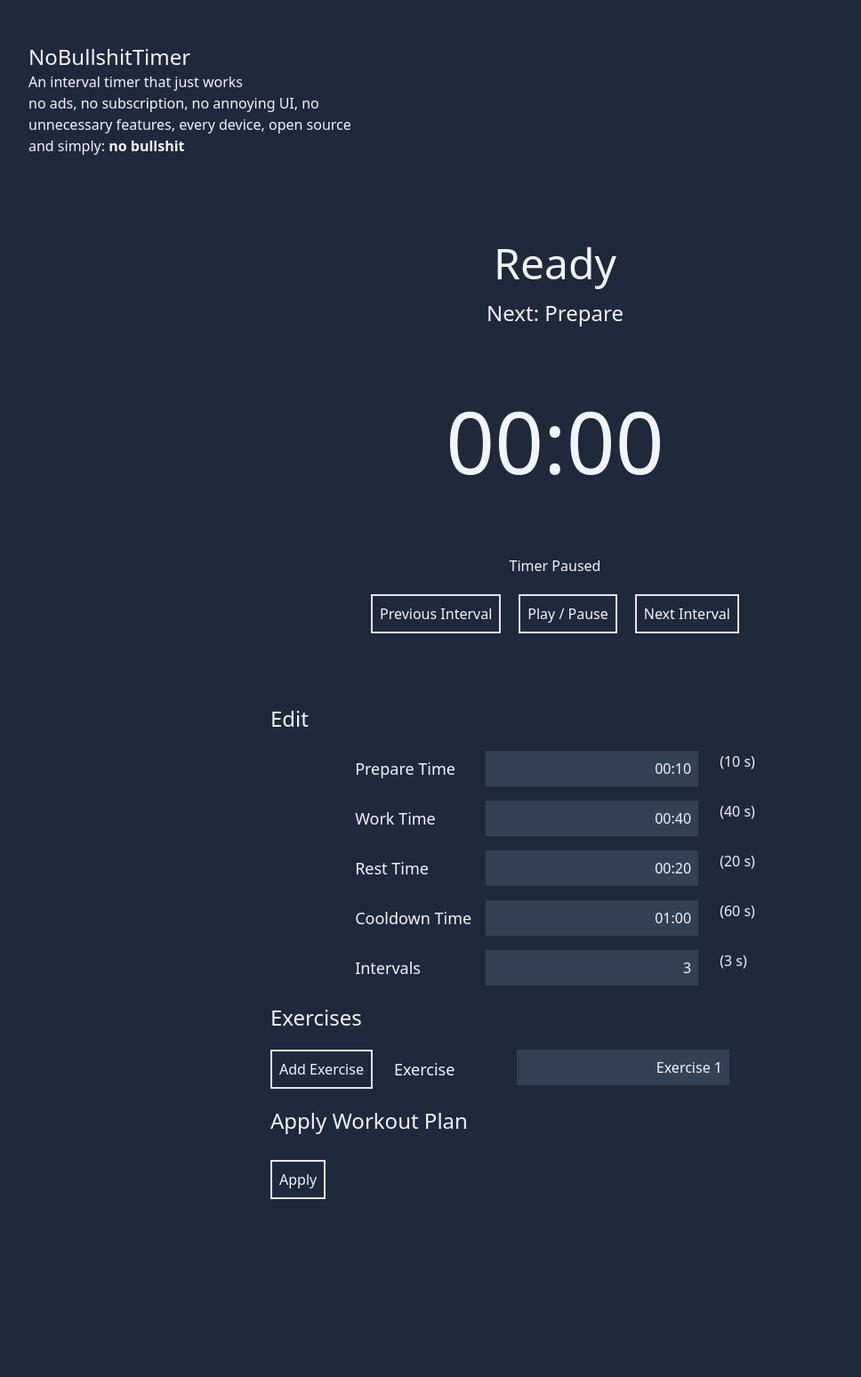
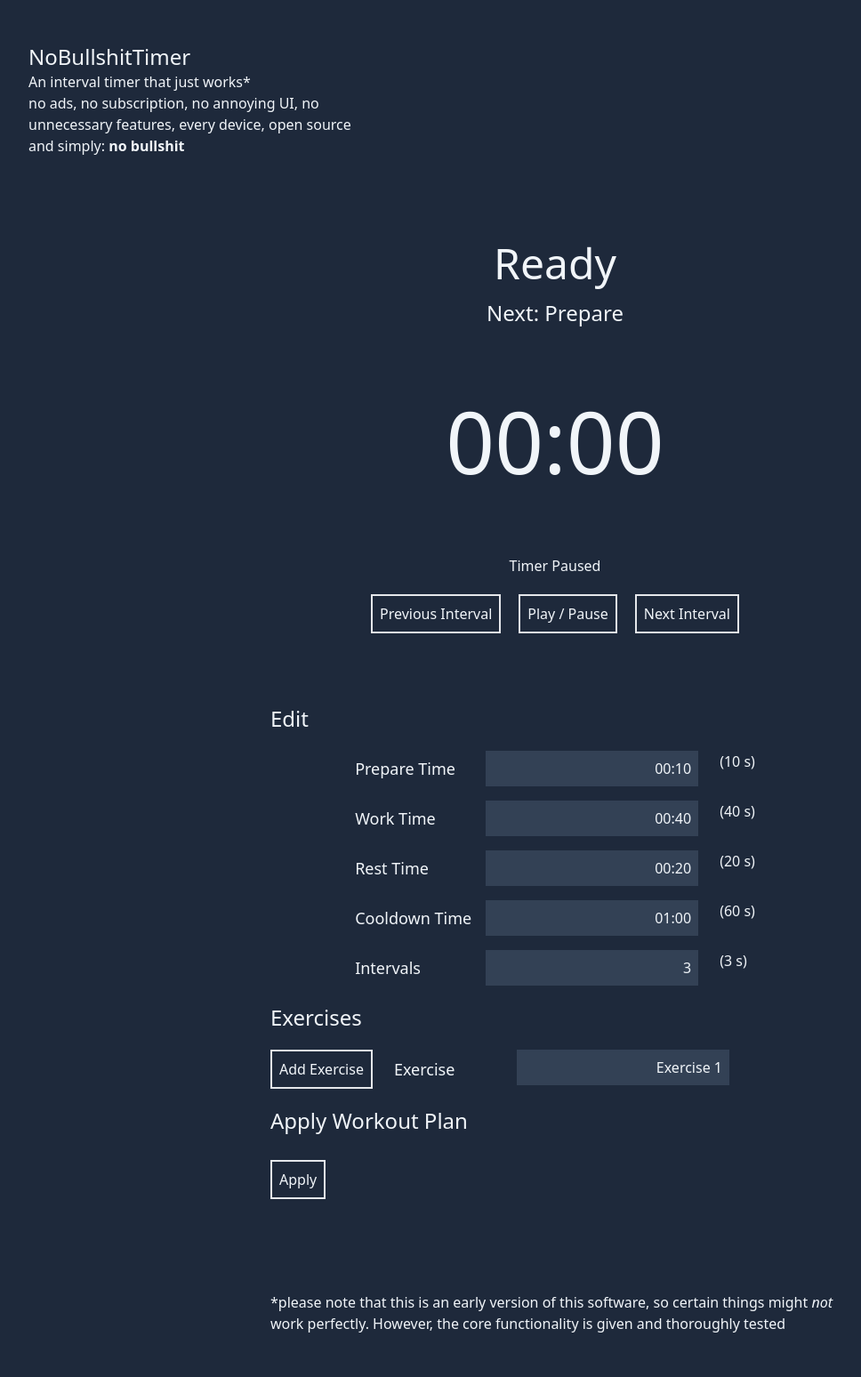
Before and after one commit to ReinhardtJ/NoBullshitTimer, an ASP.NET Core app: page / in a window 1280 px wide. Shown: the whole page at 89% size, without its empty margins (16-984 px from the left). Before the commit the page ends 1348 px from the top, so only its background shows below. Run offline with ASP.NET Core 8, Linux system fonts and the light colour scheme; style sheets or scripts are compiled from the project's sources.

```diff
--- a/NoBullshitTimer/Client/Pages/Index.razor
+++ b/NoBullshitTimer/Client/Pages/Index.razor
@@ -14,7 +14,7 @@
 <div class="dark:text-slate-100 p-12">
     <div class="max-lg:hidden pb-24 max-w-sm">
         <h1 class="text-2xl">NoBullshitTimer</h1>
-        <p>An interval timer that just works</p>
+        <p>An interval timer that just works*</p>
         <p>no ads, no subscription, no annoying UI, no unnecessary features, every device, open source and simply: <b>no bullshit</b></p>
     </div>
     <div class="max-w-screen-sm mx-auto">
@@ -49,7 +49,7 @@
                 </div>
             </div>
         </div>
-        <div>
+        <div class="pb-24">
             <h1 class="text-2xl pb-5">Edit</h1>
             <div class="flex justify-center">
                 <div class="inline-grid grid-cols-[auto_auto_auto] gap-4">
@@ -97,6 +97,9 @@
                 Apply
             </button>
         </div>
+        <p>
+            *please note that this is an early version of this software, so certain things might <i>not</i> work perfectly. However, the core functionality is given and thoroughly tested
+        </p>
     </div>
 </div>
 
```
Also changed, not shown: 1 other file.
